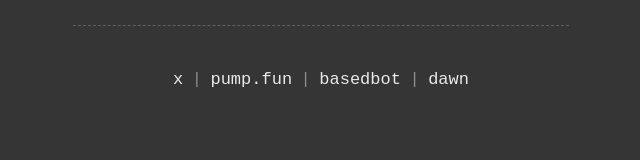
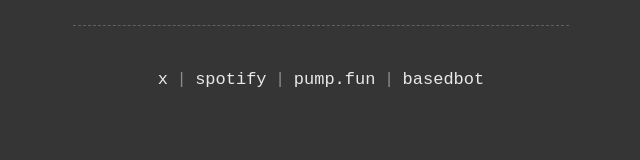
Before and after one commit to adi3www/adi3www.github.io, a plain HTML site: page index.html in a window 1280 px wide. Shown: the part 326-486 px from the top of the page, without its empty margins (319-959 px from the left). Drawn offline with Linux system fonts and the light colour scheme.

Commit message:
Fix HTML links and formatting

```diff
--- a/index.html
+++ b/index.html
@@ -142,7 +142,7 @@
     <hr>
 
     <p class="links">
-      <a href="https://x.com/adi3www" target="_blank" rel="noopener">x</a><span class="sep">|</span><span class="dd"><button type="button" class="dd-btn" aria-expanded="false" aria-controls="pump-menu">pump.fun</button><span class="dd-menu" id="pump-menu"><a href="https://pump.fun/u/adi3www" target="_blank" rel="noopener">pump.fun app</a><a href="https://trade.padre.gg/rk/adi3www" target="_blank" rel="noopener">terminal</a></span></span><span class="sep">|</span><span class="dd"><button type="button" class="dd-btn" aria-expanded="false" aria-controls="basedbot-menu">basedbot</button><span class="dd-menu" id="basedbot-menu"><a href="https://basedbot.app/r/adi3www" target="_blank" rel="noopener">web app</a><a href="https://t.me/based_eth_bot?start=r_adi3www" target="_blank" rel="noopener">telegram bot</a></span></span><span class="sep">|</span><a href="https://dawn.trade/@adi3www" target="_blank" rel="noopener">dawn</a>
+      <a href="https://x.com/adi3www" target="_blank" rel="noopener">x</a><span class="sep">|</span><a href="https://open.spotify.com/user/31kq6tck5pgbsc7tm3xl42gslgkq" target="_blank" rel="noopener">spotify</a><span class="sep">|</span><span class="dd"><button type="button" class="dd-btn" aria-expanded="false" aria-controls="pump-menu">pump.fun</button><span class="dd-menu" id="pump-menu"><a href="https://pump.fun/u/adi3www" target="_blank" rel="noopener">pump.fun app</a><a href="https://trade.padre.gg/rk/adi3www" target="_blank" rel="noopener">terminal</a></span></span><span class="sep">|</span><span class="dd"><button type="button" class="dd-btn" aria-expanded="false" aria-controls="basedbot-menu">basedbot</button><span class="dd-menu" id="basedbot-menu"><a href="https://basedbot.app/r/adi3www" target="_blank" rel="noopener">web app</a><a href="https://t.me/based_eth_bot?start=r_adi3www" target="_blank" rel="noopener">telegram bot</a></span></span>
     </p>
   </main>
 
```
